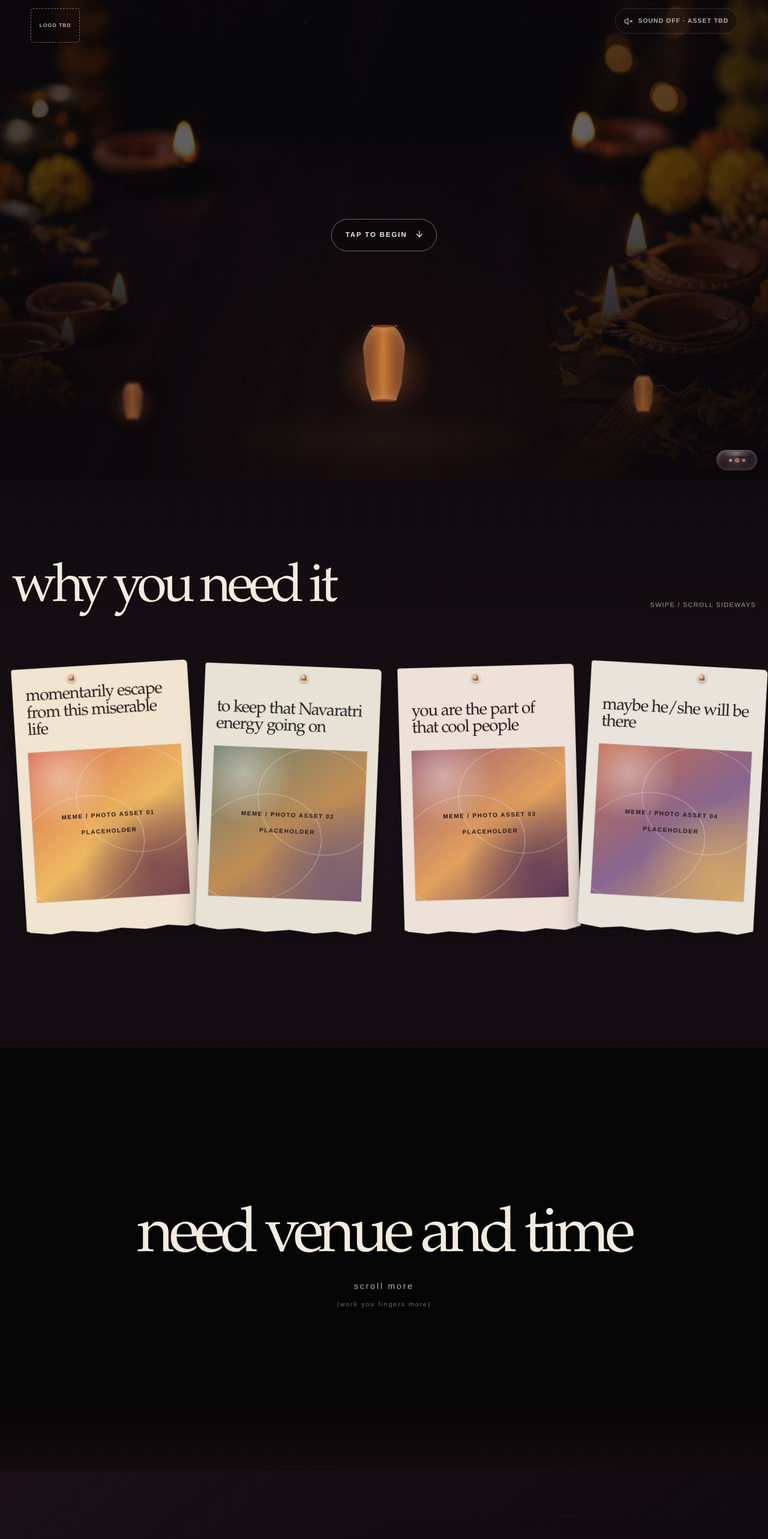
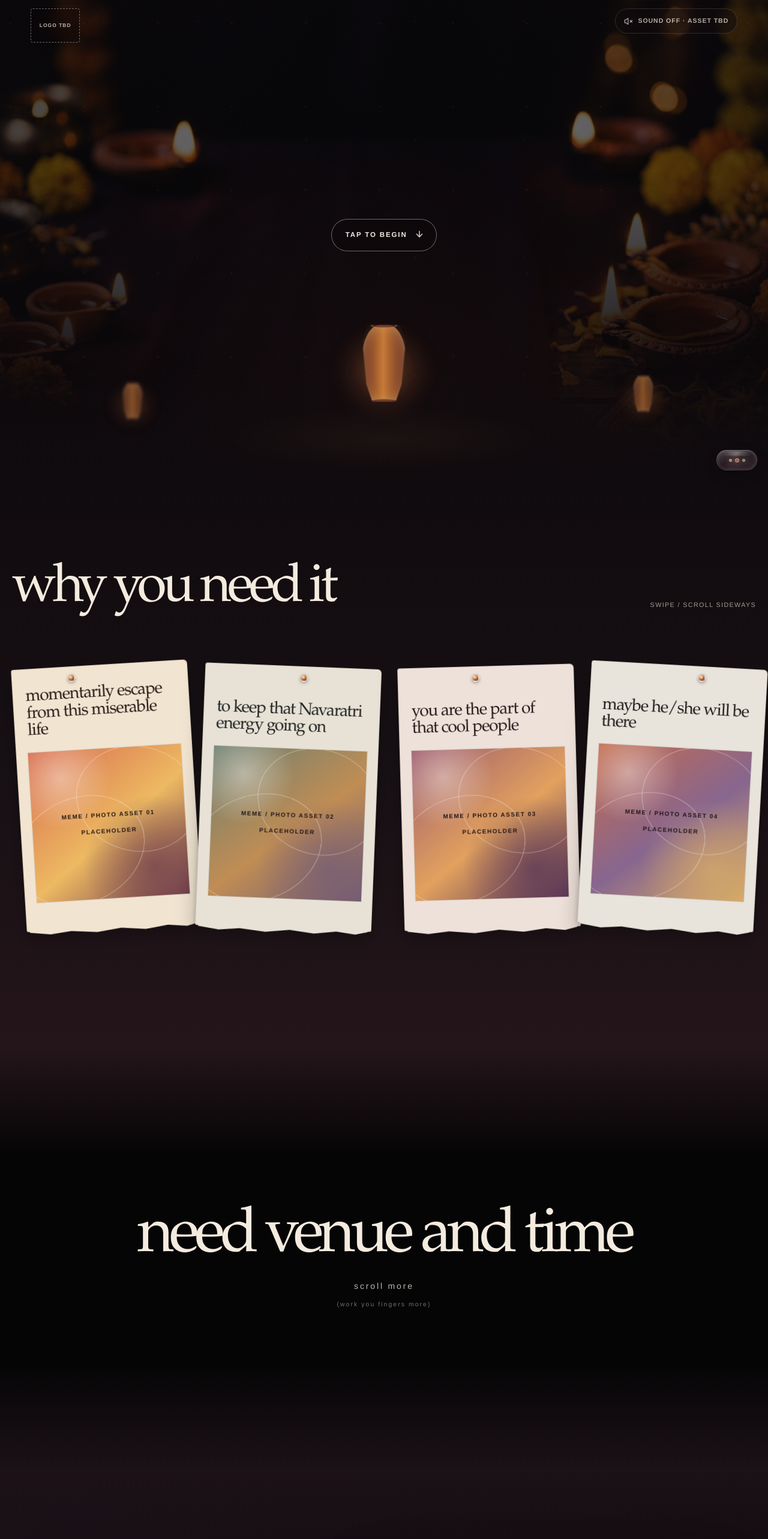
Before and after one commit to herry2716T/phuljhari, a Next.js app: page / in a window 1280 px wide. Shown: the top 2566 px of the page at 60% size. Built offline with nearby package versions, Linux system fonts and the light colour scheme.

Commit message:
feat: enhance global styles with new gradients and layout tweaks

```diff
--- a/app/globals.css
+++ b/app/globals.css
@@ -280,6 +280,17 @@ a:focus-visible,
   pointer-events: none;
 }
 
+.hero-section::after {
+  position: absolute;
+  z-index: 0;
+  inset-inline: 0;
+  bottom: 0;
+  height: clamp(160px, 24svh, 270px);
+  background: linear-gradient(180deg, transparent 0%, rgb(16 11 14 / 68%) 58%, #100b0e 100%);
+  content: '';
+  pointer-events: none;
+}
+
 .hero-grain {
   position: absolute;
   z-index: -1;
@@ -502,7 +513,7 @@ a:focus-visible,
 .why-section {
   position: relative;
   padding: clamp(84px, 11vw, 154px) 0 clamp(96px, 12vw, 168px);
-  background: linear-gradient(180deg, #100b0e 0%, #171014 54%, #130d11 100%);
+  background: linear-gradient(180deg, #100b0e 0%, #171014 54%, #24151a 100%);
 }
 
 .section-heading {
@@ -720,14 +731,24 @@ a:focus-visible,
   text-align: center;
 }
 
+.venue-teaser::before,
 .venue-teaser::after {
   position: absolute;
+  z-index: 0;
   inset-inline: 0;
-  bottom: 0;
-  height: 18%;
-  background: linear-gradient(180deg, transparent, #120b0e);
+  height: clamp(140px, 22svh, 250px);
   content: '';
   pointer-events: none;
+}
+
+.venue-teaser::before {
+  top: 0;
+  background: linear-gradient(180deg, #24151a 0%, transparent 100%);
+}
+
+.venue-teaser::after {
+  bottom: 0;
+  background: linear-gradient(180deg, transparent 0%, #1b1117 100%);
 }
 
 .venue-teaser__copy {
@@ -770,7 +791,7 @@ a:focus-visible,
 
 .story-scenes {
   position: relative;
-  background: #120b0f;
+  background: #1b1117;
 }
 
 .story-scene {
@@ -781,18 +802,24 @@ a:focus-visible,
   overflow: hidden;
   padding: clamp(88px, 11vw, 156px) clamp(20px, 6vw, 94px);
   background:
+    linear-gradient(180deg, #1b1117 0%, transparent 26%),
+    linear-gradient(0deg, #181018 0%, transparent 26%),
     radial-gradient(ellipse at 78% 50%, rgb(117 62 49 / 22%), transparent 50%),
     linear-gradient(142deg, #1a1017, #0e0a0d 75%);
 }
 
 .story-scene--games {
   background:
+    linear-gradient(180deg, #181018 0%, transparent 26%),
+    linear-gradient(0deg, #211418 0%, transparent 26%),
     radial-gradient(ellipse at 18% 46%, rgb(139 89 74 / 17%), transparent 50%),
     linear-gradient(145deg, #100b0f, #1b1118 70%, #130d11);
 }
 
 .story-scene--food-drinks {
   background:
+    linear-gradient(180deg, #211418 0%, transparent 26%),
+    linear-gradient(0deg, #1a1015 0%, transparent 26%),
     radial-gradient(ellipse at 76% 50%, rgb(166 111 70 / 15%), transparent 52%),
     linear-gradient(135deg, #1a1112, #100a0d 68%, #0c080b);
 }
@@ -956,7 +983,10 @@ a:focus-visible,
   min-height: min(82svh, 870px);
   place-items: center;
   padding: 120px 24px;
-  background: #060506;
+  background:
+    linear-gradient(180deg, #1a1015 0%, transparent 28%),
+    linear-gradient(0deg, #21131a 0%, transparent 28%),
+    #060506;
   text-align: center;
 }
 
@@ -1002,7 +1032,7 @@ a:focus-visible,
 .event-details {
   position: relative;
   padding: clamp(98px, 12vw, 170px) clamp(22px, 7vw, 110px) clamp(110px, 13vw, 180px);
-  background: linear-gradient(180deg, #100a0d, #171014 42%, #0e090c);
+  background: linear-gradient(180deg, #21131a, #171014 42%, #0e090c);
 }
 
 .event-details__intro,
@@ -1169,7 +1199,7 @@ a:focus-visible,
   min-height: min(66svh, 700px);
   place-items: center;
   padding: 100px 20px;
-  background: #090709;
+  background: linear-gradient(180deg, #0e090c 0%, #090709 54%, #090709 100%);
   text-align: center;
 }
 
```
